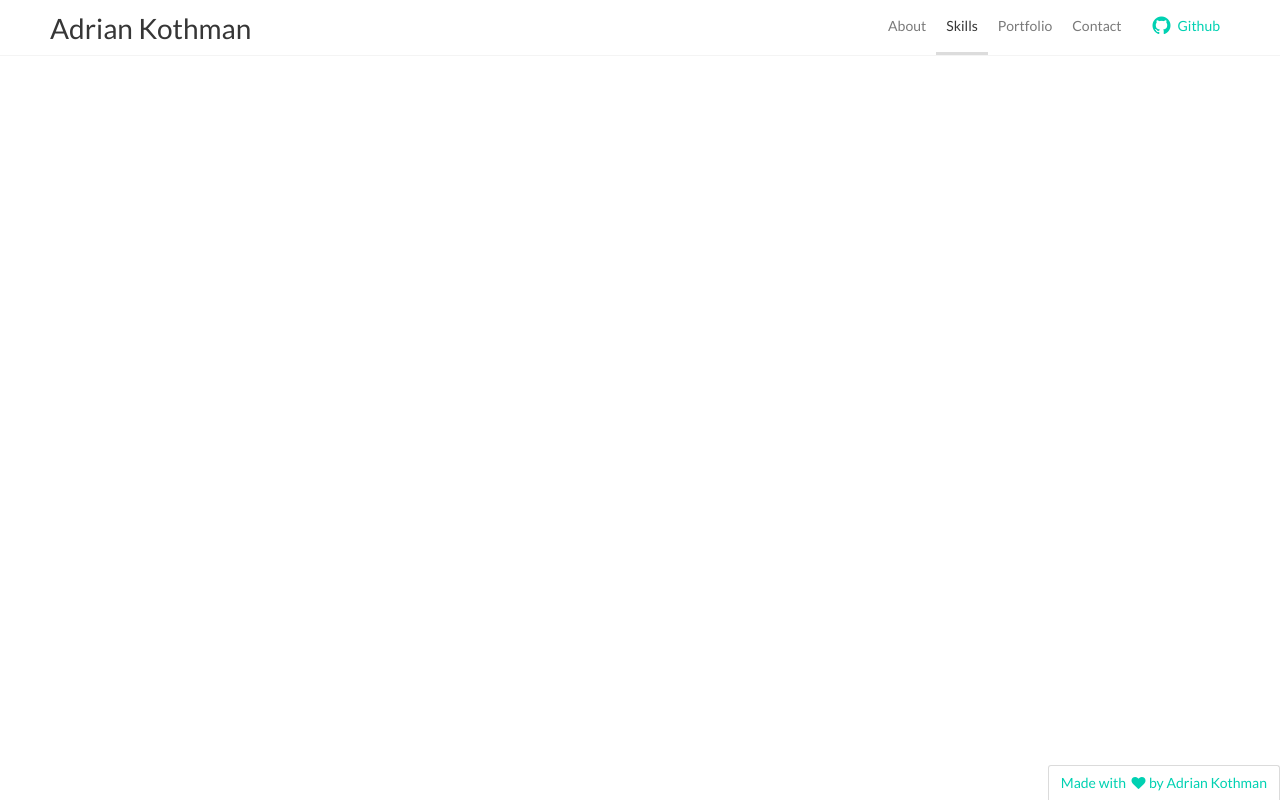
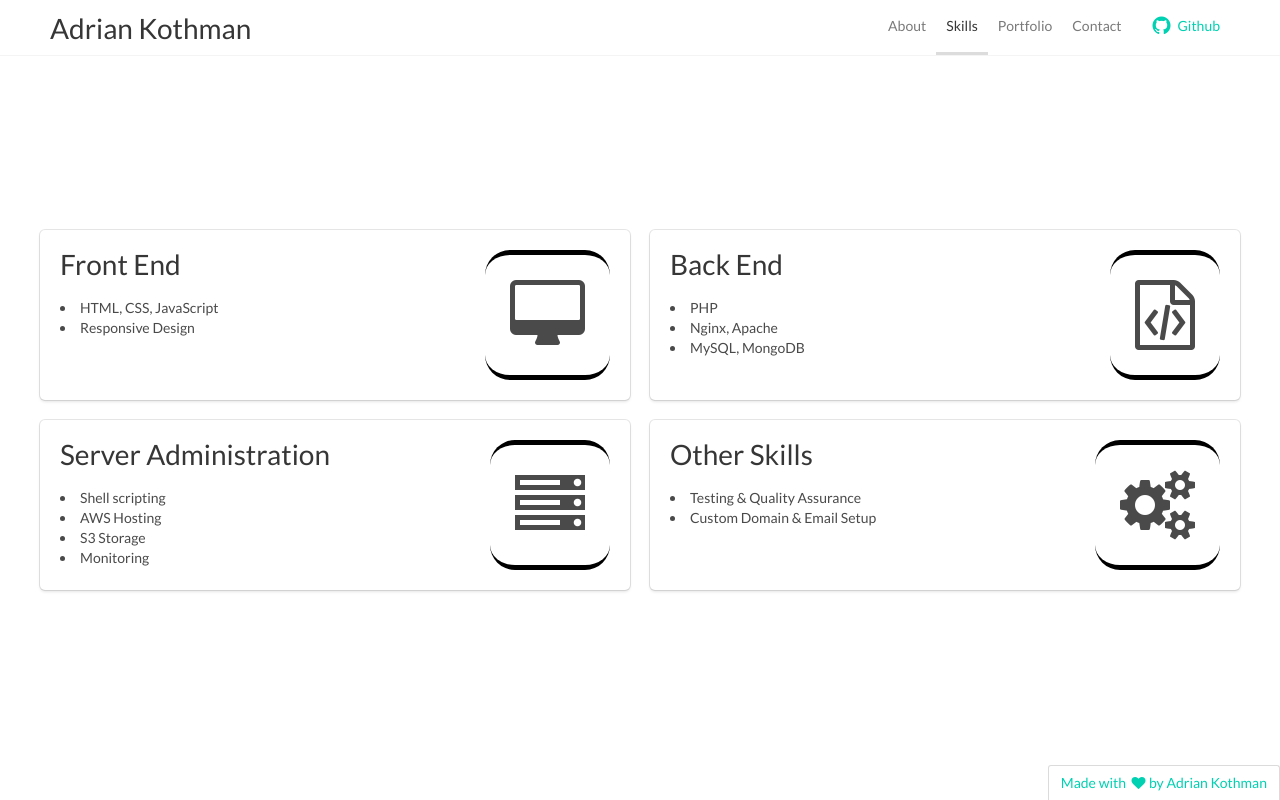
Before and after one commit to deborahkim/kothman.github.io, a plain HTML site: page skills.html in a window 1280 px wide. Drawn offline with nearby package versions, Linux system fonts and the light colour scheme.

Commit message:
Adding some content to the skills page

```diff
--- a/main.css
+++ b/main.css
@@ -37,6 +37,20 @@ img {
 
 /* main section content */
 
+.stage ul {
+    list-style: disc inside;
+}
+
+.skill-icon {
+	height: 100%;
+    width: 100%;
+    display: block;
+    padding: 25px;
+    border-radius: 25px;
+    border-bottom: 5px solid black;
+    border-top: 5px solid black;
+}
+
 .about {
 	width: 100%;
     height: 100%;
--- a/skills.html
+++ b/skills.html
@@ -64,7 +64,85 @@
             <div class="hero-body stage">
                 <div class="container">
                     <div class="columns">
+                        <div class="column is-6">
+                            <div class="box">
+                                <article class="media">
+                                    <div class="media-content">
+                                        <h1 class="title">Front End</h1>
+                                        <ul>
+                                            <li>HTML, CSS, JavaScript</li>
+                                            <li>Responsive Design</li>
+                                        </ul>
+                                    </div>
+                                    <div class="media-right">
+                                        <span class="skill-icon">
+                                            <i class="fa fa-desktop fa-5x" aria-hidden="true"></i>
+                                        </span>
+                                    </div>
+                                </article>
+                            </div>
+                        </div>
 
+                        <div class="column is-6">
+                            <div class="box">
+                                <article class="media">
+                                    <div class="media-content">
+                                        <h1 class="title">Back End</h1>
+                                        <ul>
+                                            <li>PHP</li>
+                                            <li>Nginx, Apache</li>
+                                            <li>MySQL, MongoDB</li>
+                                        </ul>
+                                    </div>
+                                    <div class="media-right">
+                                        <span class="skill-icon">
+                                            <i class="fa fa-file-code-o fa-5x" aria-hidden="true"></i>
+                                        </span>
+                                    </div>
+                                </article>
+                            </div>
+                        </div>
+                    </div>
+                    <div class="columns">
+                        <div class="column is-6">
+                            <div class="box">
+                                <article class="media">
+                                    <div class="media-content">
+                                        <h1 class="title">Server Administration</h1>
+                                        <ul>
+                                            <li>Shell scripting</li>
+                                            <li>AWS Hosting</li>
+                                            <li>S3 Storage</li>
+                                            <li>Monitoring</li>
+                                        </ul>
+                                    </div>
+                                    <div class="media-right">
+                                        <span class="skill-icon">
+                                            <i class="fa fa-server fa-5x" aria-hidden="true"></i>
+                                        </span>
+                                    </div>
+                                </article>
+                            </div>
+                        </div>
+
+                        <div class="column is-6">
+                            <div class="box">
+                                <article class="media">
+                                    <div class="media-content">
+                                        <h1 class="title">Other Skills</h1>
+                                        <ul>
+                                            <li>Testing & Quality Assurance</li>
+                                            <li>Custom Domain & Email Setup</li>
+                                        </ul>
+                                    </div>
+                                    <div class="media-right">
+                                        <span class="skill-icon">
+                                            <i class="fa fa-cogs fa-5x" aria-hidden="true"></i>
+                                        </span>
+                                    </div>
+                                </article>
+                            </div>
+                        </div>
                     </div><!-- End columns -->
                 </div>
             </div>
```
